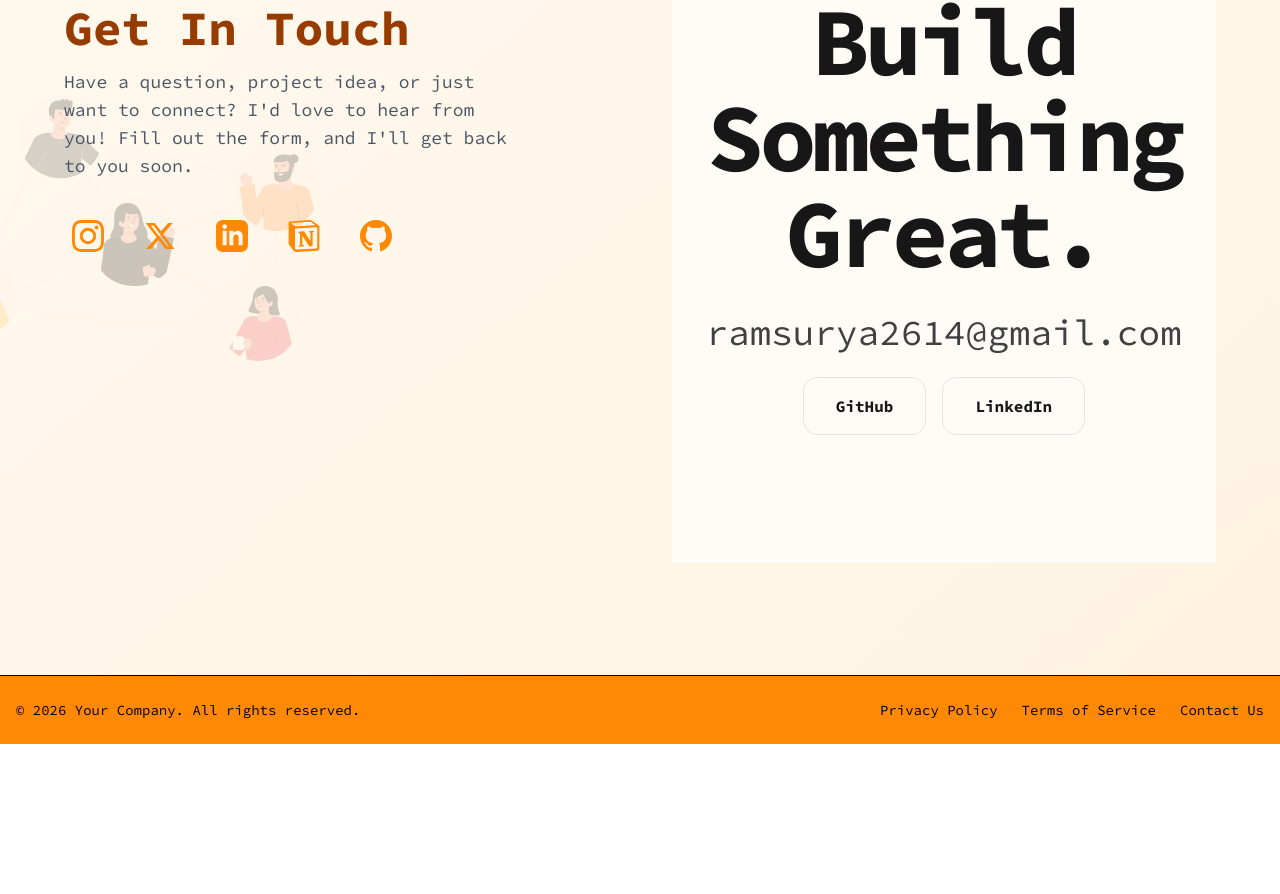
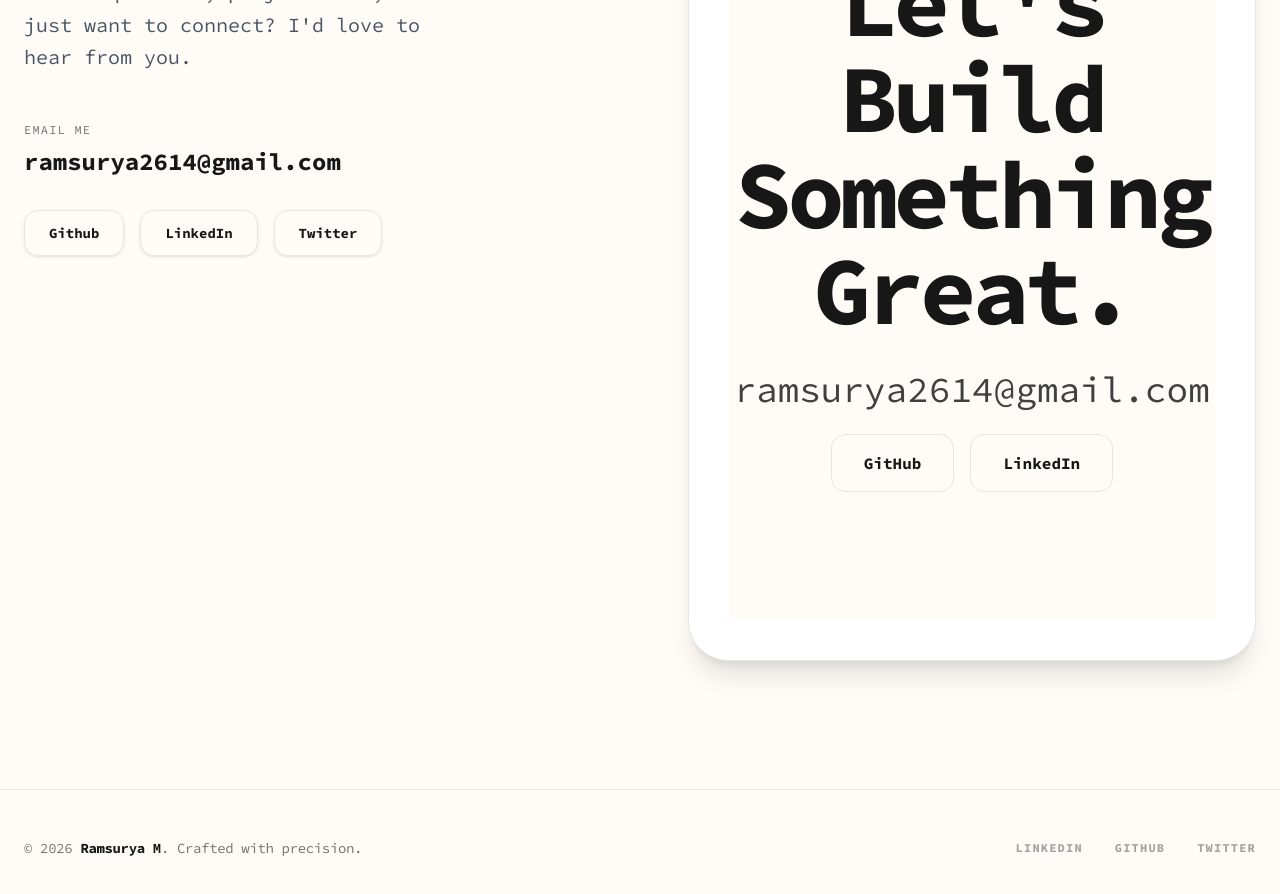
Before and after one commit to Ramsurya-M/Portfolio, a Next.js app: page /contact in a window 1280 px wide. Shown: the part 380-1274 px from the top of the page. Before the commit the page ends 1124 px from the top, so only its background shows below. Built offline with nearby package versions, Linux system fonts and the light colour scheme.

Commit message:
Comprehensive Premium UI/UX Overhaul: Standardized all subpages, fixed Lanyard connection, and optimized 3D component performance

```diff
--- a/app/Footer.tsx
+++ b/app/Footer.tsx
@@ -1,29 +1,33 @@
 'use client'
 
 const Footer = () => {
-
   return (
-    <footer className="w-full py-6 px-4 mt-auto bg-orange-400 dark:bg-orange-400 border-t border-black-900 dark:border-black-900">
-      <div className="max-w-7xl mx-auto flex flex-col md:flex-row justify-between items-center">
-        <div className="mb-4 md:mb-0">
-          <p className="text-sm text-black dark:text-black">
-            © {new Date().getFullYear()} Your Company. All rights reserved.
+    <footer className="w-full py-12 px-6 mt-auto border-t border-neutral-200 dark:border-white/5 bg-transparent relative z-10">
+      <div className="max-w-7xl mx-auto flex flex-col md:flex-row justify-between items-center gap-6">
+        <div>
+          <p className="text-sm font-medium text-neutral-500 dark:text-neutral-500 tracking-tight">
+            © {new Date().getFullYear()} <span className="text-neutral-900 dark:text-white font-bold">Ramsurya M</span>. Crafted with precision.
           </p>
         </div>
-        <div className="flex space-x-6">
-          <a href="#" className="text-sm text-black hover:text-gray-900 dark:text-black dark:hover:text-white transition-colors">
-            Privacy Policy
-          </a>
-          <a href="#" className="text-sm text-black hover:text-gray-900 dark:text-black dark:hover:text-white transition-colors">
-            Terms of Service
-          </a>
-          <a href="#" className="text-sm text-black hover:text-gray-900 dark:text-black dark:hover:text-white transition-colors">
-            Contact Us
-          </a>
+        <div className="flex gap-8">
+          {[
+            { label: 'LinkedIn', href: 'https://www.linkedin.com/in/ramsurya2614/' },
+            { label: 'GitHub', href: 'https://github.com/Ramsurya-M' },
+            { label: 'Twitter', href: 'https://x.com/M_Ramsurya' }
+          ].map((link) => (
+            <a
+              key={link.label}
+              href={link.href}
+              target="_blank"
+              className="text-xs font-bold uppercase tracking-widest text-neutral-400 hover:text-neutral-900 dark:text-neutral-600 dark:hover:text-white transition-colors"
+            >
+              {link.label}
+            </a>
+          ))}
         </div>
       </div>
     </footer>
-  )
-}
+  );
+};
 
-export default Footer
+export default Footer;
--- a/app/contact/page.tsx
+++ b/app/contact/page.tsx
@@ -13,67 +13,64 @@ export default function ContactPage() {
   const { theme } = useTheme();
 
   return (
-    <div className={`min-h-screen flex flex-col ${theme === 'dark' ? 'bg-black' : 'bg-gradient-to-br from-[#fff9f0] to-[#fef3e0]'}`}>
+    <div className={`min-h-screen relative overflow-x-hidden selection:bg-purple-500/30 ${theme === 'dark' ? 'bg-[#050505]' : 'bg-[#fffcf8]'}`}>
       <Navbar />
-      {/* Optional: Background grid */}
-      <div className={`absolute inset-0 ${theme === 'dark' ? 'bg-grid-purple-900/[0.05]' : 'bg-grid-amber-900/[0.03]'}`} style={{ zIndex: -1 }} />
 
-      {/* Main container */}
-      <main className="container relative mx-auto px-4 py-20 md:py-28 z-10 flex-grow flex items-center justify-center">
-        <div className="grid grid-cols-1 md:grid-cols-2 gap-12 md:gap-16 items-center max-w-6xl w-full">
+      {/* Background Grid */}
+      <div className={`fixed inset-0 pointer-events-none ${theme === 'dark' ? 'bg-grid-white/[0.02]' : 'bg-grid-black/[0.02]'}`} style={{ zIndex: 0 }} />
 
-          {/* Left Side: Text and Doodle */}
-          <div className="relative order-2 md:order-1 text-center md:text-left">
-            <h1 className={`text-4xl md:text-5xl font-bold mb-4 ${theme === 'dark' ? 'text-orange-400' : 'text-amber-800'}`}>
-              Get In Touch
-            </h1>
-            <p className={`text-lg mb-8 max-w-md mx-auto md:mx-0 ${theme === 'dark' ? 'text-gray-400' : 'text-gray-600'}`}>
-              Have a question, project idea, or just want to connect? I&apos;d love to hear from you! Fill out the form, and I&apos;ll get back to you soon.
+      <main className="container relative mx-auto px-6 py-32 md:py-32 z-10 max-w-7xl">
+        <div className="grid grid-cols-1 lg:grid-cols-2 gap-16 lg:gap-24 items-start">
+
+          <div className="space-y-12">
+            <div className="space-y-4">
+              <h2 className={`text-sm font-bold uppercase tracking-[0.3em] ${theme === 'dark' ? 'text-purple-500' : 'text-amber-600'}`}>
+                Connection
+              </h2>
+              <h1 className={`text-5xl md:text-7xl font-black leading-none tracking-tighter ${theme === 'dark' ? 'text-white' : 'text-neutral-900'}`}>
+                Let&apos;s talk <br />
+                <span className={theme === 'dark' ? 'text-neutral-500' : 'text-neutral-400'}>About work.</span>
+              </h1>
+            </div>
+
+            <p className={`text-xl leading-relaxed max-w-md ${theme === 'dark' ? 'text-gray-400' : 'text-gray-600'}`}>
+              Have a question, project idea, or just want to connect? I&apos;d love to hear from you.
             </p>
 
-            {/* Social Links */}
-            <div className="flex space-x-6 mb-8 justify-center md:justify-start">
-              <a href="https://instagram.com/surya_26012k" target="_blank" rel="noopener noreferrer" className="p-2 transition-all duration-300 hover:-translate-y-1">
-                <svg className="w-8 h-8 text-orange-400 hover:text-orange-500 dark:hover:text-orange-300 transition-colors" fill="currentColor" viewBox="0 0 24 24">
-                  <path d="M12 2.163c3.204 0 3.584.012 4.85.07 3.252.148 4.771 1.691 4.919 4.919.058 1.265.069 1.645.069 4.849 0 3.205-.012 3.584-.069 4.849-.149 3.225-1.664 4.771-4.919 4.919-1.266.058-1.644.07-4.85.07-3.204 0-3.584-.012-4.849-.07-3.26-.149-4.771-1.699-4.919-4.92-.058-1.265-.07-1.644-.07-4.849 0-3.204.013-3.583.07-4.849.149-3.227 1.664-4.771 4.919-4.919 1.266-.057 1.645-.069 4.849-.069zM12 0C8.741 0 8.333.014 7.053.072 2.695.272.273 2.69.073 7.052.014 8.333 0 8.741 0 12c0 3.259.014 3.668.072 4.948.2 4.358 2.618 6.78 6.98 6.98C8.333 23.986 8.741 24 12 24c3.259 0 3.668-.014 4.948-.072 4.354-.2 6.782-2.618 6.979-6.98.059-1.28.073-1.689.073-4.948 0-3.259-.014-3.667-.072-4.947-.196-4.354-2.617-6.78-6.979-6.98C15.668.014 15.259 0 12 0zm0 5.838a6.162 6.162 0 100 12.324 6.162 6.162 0 000-12.324zM12 16a4 4 0 110-8 4 4 0 010 8zm6.406-11.845a1.44 1.44 0 100 2.881 1.44 1.44 0 000-2.881z"/>
-                </svg>
-              </a>
-              <a href="https://x.com/M_Ramsurya" target="_blank" rel="noopener noreferrer" className="p-2 transition-all duration-300 hover:-translate-y-1">
-                <svg className="w-8 h-8 text-orange-400 hover:text-orange-500 dark:hover:text-orange-300 transition-colors" fill="currentColor" viewBox="0 0 24 24">
-                  <path d="M18.244 2.25h3.308l-7.227 8.26 8.502 11.24H16.17l-5.214-6.817L4.99 21.75H1.68l7.73-8.835L1.254 2.25H8.08l4.713 6.231zm-1.161 17.52h1.833L7.084 4.126H5.117z"/>
-                </svg>
-              </a>
-              <a href="https://linkedin.com/in/ramsurya2614/" target="_blank" rel="noopener noreferrer" className="p-2 transition-all duration-300 hover:-translate-y-1">
-                <svg className="w-8 h-8 text-orange-400 hover:text-orange-500 dark:hover:text-orange-300 transition-colors" fill="currentColor" viewBox="0 0 24 24">
-                  <path d="M19 0h-14c-2.761 0-5 2.239-5 5v14c0 2.761 2.239 5 5 5h14c2.762 0 5-2.239 5-5v-14c0-2.761-2.238-5-5-5zm-11 19h-3v-11h3v11zm-1.5-12.268c-.966 0-1.75-.79-1.75-1.764s.784-1.764 1.75-1.764 1.75.79 1.75 1.764-.783 1.764-1.75 1.764zm13.5 12.268h-3v-5.604c0-3.368-4-3.113-4 0v5.604h-3v-11h3v1.765c1.396-2.586 7-2.777 7 2.476v6.759z"/>
-                </svg>
-              </a>
-              <a href="https://ramsurya.notion.site/Front-End-Developer-Portfolio-1acb511155fb8093a2beca7c403867bd?pvs=4" target="_blank" rel="noopener noreferrer" className="p-2 transition-all duration-300 hover:-translate-y-1">
-                <svg className="w-8 h-8 text-orange-400 hover:text-orange-500 dark:hover:text-orange-300 transition-colors" fill="currentColor" viewBox="0 0 24 24">
-                  <path d="M4.459 4.208c.746.606 1.026.56 2.428.466l13.215-.793c.28 0 .047-.28-.046-.326L17.86 1.968c-.42-.326-.981-.7-2.055-.607L3.01 2.295c-.466.046-.56.28-.374.466zm.793 3.08v13.904c0 .747.373 1.027 1.214.98l14.523-.84c.841-.046.935-.56.935-1.167V6.354c0-.606-.233-.933-.748-.887l-15.177.887c-.56.047-.747.327-.747.933zm14.337.745c.093.42 0 .84-.42.888l-.7.14v10.264c-.608.327-1.168.514-1.635.514-.748 0-.935-.234-1.495-.933l-4.577-7.186v6.952L12.21 19s0 .84-1.168.84l-3.222.186c-.093-.186 0-.653.327-.746l.84-.233V9.854L7.822 9.76c-.094-.42.14-1.026.793-1.073l3.456-.233 4.764 7.279v-6.44l-1.215-.139c-.093-.514.28-.887.747-.933zM1.936 1.035l13.31-.98c1.634-.14 2.055-.047 3.082.7l4.249 2.986c.7.513.934.653.934 1.213v16.378c0 1.026-.373 1.634-1.68 1.726l-15.458.934c-.98.047-1.448-.093-1.962-.747l-3.129-4.06c-.56-.747-.793-1.306-.793-1.96V2.667c0-.839.374-1.54 1.447-1.632z"/>
-                </svg>
-              </a>
-              <a href="https://github.com/Ramsurya-M" target="_blank" rel="noopener noreferrer" className="p-2 transition-all duration-300 hover:-translate-y-1">
-                <svg className="w-8 h-8 text-orange-400 hover:text-orange-500 dark:hover:text-orange-300 transition-colors" fill="currentColor" viewBox="0 0 24 24">
-                  <path d="M12 0C5.374 0 0 5.373 0 12c0 5.302 3.438 9.8 8.207 11.387.599.111.793-.261.793-.577v-2.234c-3.338.726-4.033-1.416-4.033-1.416-.546-1.387-1.333-1.756-1.333-1.756-1.089-.745.083-.729.083-.729 1.205.084 1.839 1.237 1.839 1.237 1.07 1.834 2.807 1.304 3.492.997.107-.775.418-1.305.762-1.604-2.665-.305-5.467-1.334-5.467-5.931 0-1.311.469-2.381 1.236-3.221-.124-.303-.535-1.524.117-3.176 0 0 1.008-.322 3.301 1.23A11.509 11.509 0 0112 5.803c1.02.005 2.047.138 3.006.404 2.291-1.552 3.297-1.23 3.297-1.23.653 1.653.242 2.874.118 3.176.77.84 1.235 1.911 1.235 3.221 0 4.609-2.807 5.624-5.479 5.921.43.372.823 1.102.823 2.222v3.293c0 .319.192.694.801.576C20.566 21.797 24 17.3 24 12c0-6.627-5.373-12-12-12z"/>
-                </svg>
-              </a>
-            </div>
+            <div className="space-y-8">
+              <div className="group">
+                <p className="text-xs uppercase tracking-widest text-neutral-500 mb-2">Email Me</p>
+                <a href="mailto:ramsurya2614@gmail.com" className={`text-2xl font-bold transition-colors ${theme === 'dark' ? 'text-white hover:text-purple-400' : 'text-neutral-900 hover:text-amber-600'}`}>
+                  ramsurya2614@gmail.com
+                </a>
+              </div>
 
-            {/* Doodle SVG - positioned absolutely */}
-            <div className={`absolute -bottom-20 -left-20 md:-bottom-32 md:-left-32 w-64 h-64 md:w-96 md:h-96 opacity-20 ${theme === 'dark' ? 'opacity-10' : 'opacity-20'} pointer-events-none -z-10`}>
-              <Image
-                src={DoodleSvg}
-                alt="Decorative doodle"
-                layout="fill"
-                objectFit="contain"
-              />
+              <div className="flex gap-4">
+                {[
+                  { name: 'Github', url: 'https://github.com/Ramsurya-M' },
+                  { name: 'LinkedIn', url: 'https://www.linkedin.com/in/ramsurya2614/' },
+                  { name: 'Twitter', url: 'https://x.com/M_Ramsurya' }
+                ].map((social) => (
+                  <a
+                    key={social.name}
+                    href={social.url}
+                    target="_blank"
+                    className={`px-6 py-3 rounded-xl text-sm font-bold border transition-all ${
+                      theme === 'dark'
+                        ? 'border-white/10 text-white hover:bg-white/5 hover:border-purple-500/50'
+                        : 'border-neutral-200 text-neutral-900 shadow-sm hover:bg-neutral-50 hover:border-amber-500/50'
+                    }`}
+                  >
+                    {social.name}
+                  </a>
+                ))}
+              </div>
             </div>
           </div>
 
-          {/* Right Side: Contact Form */}
-          <div className="order-1 md:order-2 w-full">
-            {/* Reuse the Contact component which now contains the form */}
+          <div className={`p-10 rounded-[2.5rem] border backdrop-blur-xl ${
+            theme === 'dark' ? 'bg-neutral-900/40 border-white/5 shadow-2xl' : 'bg-white border-neutral-200 shadow-xl'
+          }`}>
             <ContactForm />
           </div>
         </div>
--- a/app/experience/page.tsx
+++ b/app/experience/page.tsx
@@ -4,6 +4,7 @@ import Image from "next/image";
 import Navbar from "../Navbar";
 import Footer from "../Footer";
 import { motion, useScroll, useTransform } from "motion/react";
+import { useTheme } from "next-themes";
 
 type TimelineEntry = {
   title: string;
@@ -100,6 +101,7 @@ const data: TimelineEntry[] = [
 ];
 
 const Timeline = ({ data }: { data: TimelineEntry[] }) => {
+  const { theme } = useTheme();
   const ref = useRef<HTMLDivElement>(null);
   const containerRef = useRef<HTMLDivElement>(null);
   const [height, setHeight] = useState(0);
@@ -120,57 +122,74 @@ const Timeline = ({ data }: { data: TimelineEntry[] }) => {
   const opacityTransform = useTransform(scrollYProgress, [0, 0.1], [0, 1]);
 
   return (
-    <div
-      className="w-full bg-white dark:bg-neutral-950 font-sans md:px-10"
-      ref={containerRef}
-    >
-      <div className="max-w-7xl mx-auto py-20 px-4 md:px-8 lg:px-10">
-        <h2 className="text-2xl md:text-5xl font-extrabold text-center mb-6 text-orange-500 tracking-wide drop-shadow-md">
-          Changelog from my journey
+    <div className={`min-h-screen relative overflow-x-hidden selection:bg-purple-500/30 ${theme === 'dark' ? 'bg-[#050505]' : 'bg-[#fffcf8]'}`}>
+      <Navbar />
+
+      {/* Background Grid */}
+      <div className={`fixed inset-0 pointer-events-none ${theme === 'dark' ? 'bg-grid-white/[0.02]' : 'bg-grid-black/[0.02]'}`} style={{ zIndex: 0 }} />
+
+      <main className="relative z-10">
+        <div className="max-w-7xl mx-auto py-32 px-6 sm:px-10 lg:px-16">
+          <div className="space-y-4 mb-16">
+            <h2 className={`text-sm font-bold uppercase tracking-[0.3em] ${theme === 'dark' ? 'text-purple-500' : 'text-amber-600'}`}>
+              The Journey
             </h2>
-        <p className="text-neutral-700 dark:text-neutral-300 text-sm md:text-base max-w-sm">
-          I am currently working at Solartis Technology Services Pvt Ltd as an Operations Associate. Here&apos;s a timeline of my journey.
-        </p>
+            <h1 className={`text-5xl md:text-7xl font-black leading-none tracking-tighter ${theme === 'dark' ? 'text-white' : 'text-neutral-900'}`}>
+              Experience <br />
+              <span className={theme === 'dark' ? 'text-neutral-500' : 'text-neutral-400'}>& Education</span>
+            </h1>
           </div>
 
-      <div ref={ref} className="relative max-w-7xl mx-auto pb-20">
+          <div ref={ref} className="relative mt-20">
             {data.map((item, index) => (
               <div
                 key={index}
                 className="flex justify-start pt-10 md:pt-40 md:gap-10"
               >
                 <div className="sticky flex flex-col md:flex-row z-40 items-center top-40 self-start max-w-xs lg:max-w-sm md:w-full">
-              <div className="h-10 absolute left-3 md:left-3 w-10 rounded-full bg-white dark:bg-black flex items-center justify-center">
-                <div className="h-4 w-4 rounded-full bg-neutral-200 dark:bg-neutral-800 border border-neutral-300 dark:border-neutral-700 p-2" />
+                  <div className="h-10 absolute left-3 md:left-3 w-10 rounded-full bg-white dark:bg-black flex items-center justify-center border border-neutral-200 dark:border-neutral-800 shadow-xl">
+                    <div className="h-4 w-4 rounded-full bg-purple-500 shadow-[0_0_15px_rgba(168,85,247,0.5)]" />
                   </div>
-              <h3 className="hidden md:block text-xl md:pl-20 md:text-5xl font-bold text-neutral-500 dark:text-neutral-500 ">
+                  <h3 className="hidden md:block text-2xl md:pl-20 md:text-5xl font-black text-neutral-300 dark:text-neutral-700">
                     {item.title}
                   </h3>
                 </div>
 
                 <div className="relative pl-20 pr-4 md:pl-4 w-full">
-              <h3 className="md:hidden block text-2xl mb-4 text-left font-bold text-neutral-500 dark:text-neutral-500">
+                  <h3 className="md:hidden block text-2xl mb-4 text-left font-bold text-neutral-500 dark:text-neutral-400">
                     {item.title}
                   </h3>
+                  <div className={`p-8 rounded-3xl border backdrop-blur-sm transition-all duration-500 ${
+                    theme === 'dark'
+                      ? 'bg-neutral-900/40 border-white/5 hover:border-purple-500/30'
+                      : 'bg-white/60 border-neutral-200 hover:border-amber-500/30 shadow-sm'
+                  }`}>
                     {item.content}
                   </div>
                 </div>
+              </div>
             ))}
+
+            {/* Timeline Line */}
             <div
               style={{
                 height: height + "px",
               }}
-          className="absolute md:left-8 left-8 top-0 overflow-hidden w-[2px] bg-[linear-gradient(to_bottom,var(--tw-gradient-stops))] from-transparent from-[0%] via-neutral-200 dark:via-neutral-700 to-transparent to-[99%]  [mask-image:linear-gradient(to_bottom,transparent_0%,black_10%,black_90%,transparent_100%)] "
+              className="absolute md:left-8 left-8 top-0 overflow-hidden w-[2px] bg-[linear-gradient(to_bottom,var(--tw-gradient-stops))] from-transparent from-[0%] via-neutral-200 dark:via-neutral-800 to-transparent to-[99%] [mask-image:linear-gradient(to_bottom,transparent_0%,black_10%,black_90%,transparent_100%)]"
             >
               <motion.div
                 style={{
                   height: heightTransform,
                   opacity: opacityTransform,
                 }}
-            className="absolute inset-x-0 top-0  w-[2px] bg-gradient-to-t from-purple-500 via-blue-500 to-transparent from-[0%] via-[10%] rounded-full"
+                className="absolute inset-x-0 top-0 w-[2px] bg-gradient-to-t from-purple-500 via-blue-500 to-transparent from-[0%] via-[20%] rounded-full"
               />
             </div>
           </div>
+        </div>
+      </main>
+
+      <Footer />
     </div>
   );
 };
--- a/app/page.tsx
+++ b/app/page.tsx
@@ -11,7 +11,6 @@ import About from './About'
 import LogoCarousel from './Carousal'
 import SkillsPage from './Skill'
 import Resume from './Resume'
-import { SmoothCursor } from '@/components/ui/smooth-cursor'
 import { useTheme } from 'next-themes'
 
 export default function Home() {
@@ -34,7 +33,6 @@ export default function Home() {
       </div>
 
       <div className="relative z-10">
-        <SmoothCursor />
         <Navbar/>
         <BackgroundLinesDemo/>
         <LogoCarousel/>
```
Also changed, not shown: app/about/page.tsx (+7 -4 lines), app/certificates/page.tsx (+41 -22 lines), app/games/page.tsx (+37 -20 lines), app/projects/page.tsx (+9 -3 lines), app/resume/page.tsx (+30 -24 lines). Lines whose indentation alone changed are shown as unchanged.
